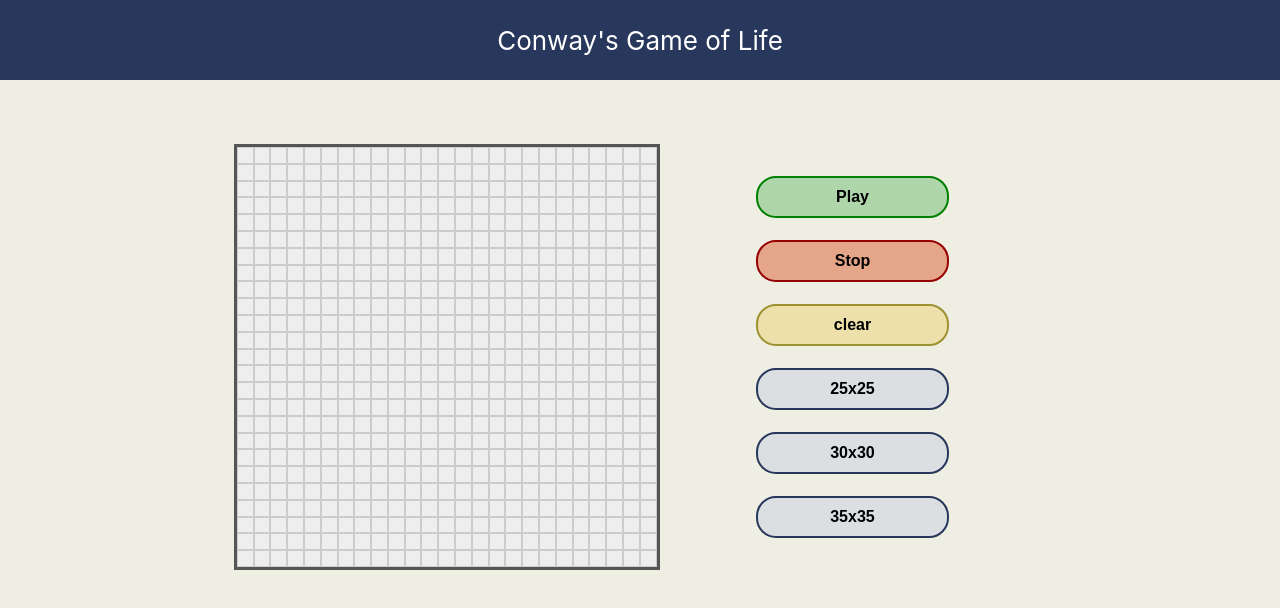
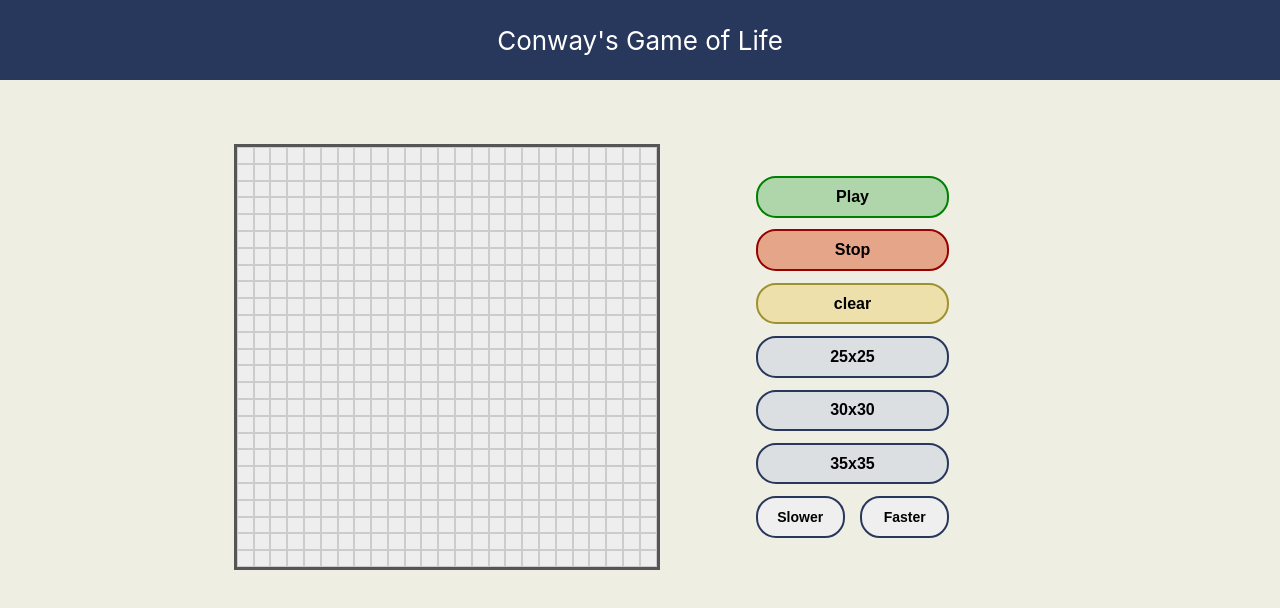
Before and after one commit to saharj/game_of_life, a React (Create React App) app: page / in a window 1280 px wide. Shown: the top 608 px of the page. Built offline with nearby package versions, Linux system fonts and the light colour scheme.

Commit message:
Change speed

```diff
--- a/src/App.css
+++ b/src/App.css
@@ -69,3 +69,15 @@
   border: 2px solid #28385c;
   background-color: #dbdfe2;
 }
+.speed {
+  width: 60%;
+  display: flex;
+  flex-direction: row;
+  justify-content: space-between;
+}
+.actions .fast,
+.actions .slow {
+  width: 46%;
+  border: 2px solid #28385c;
+  font-size: 14px;
+}
--- a/src/components/grids.tsx
+++ b/src/components/grids.tsx
@@ -70,6 +70,22 @@ const Grids: React.FC = () => {
         setCol(c);
     }
 
+    const onSpeedChange = (speed: string) => {
+        if (speed === "fast") {
+            if (delay > 210) {
+                setDelay(delay - 200);
+            } else {
+                setDelay(200);
+            }
+        } else {
+            if (delay < 5000) {
+                setDelay(delay + 300);
+            } else {
+                setDelay(5000);
+            }
+        }
+    }
+
     const squareStyle: any = (id: string) => {
         let bg: string = "#eee";
         if (checked.length > 0 && checked.includes(id)) {
@@ -107,6 +123,10 @@ const Grids: React.FC = () => {
                 <button className="size" onClick={() => onSizeClick(25, 25)}>25x25</button>
                 <button className="size" onClick={() => onSizeClick(30, 30)}>30x30</button>
                 <button className="size" onClick={() => onSizeClick(35, 35)}>35x35</button>
+                <div className="speed">
+                    <button className="slow" onClick={() => onSpeedChange("slow")}>Slower</button>
+                    <button className="fast" onClick={() => onSpeedChange("fast")}>Faster</button>
+                </div>
             </div>
         </div>
     );
```
